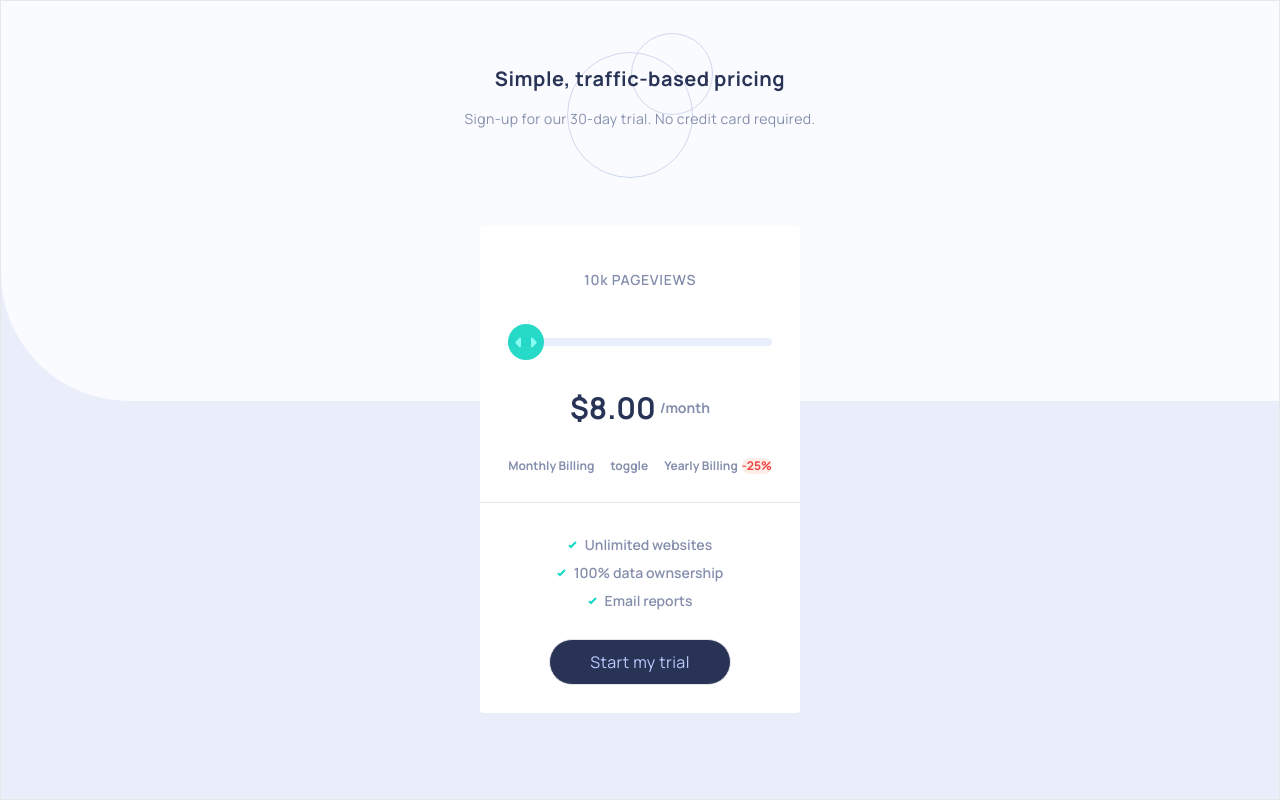
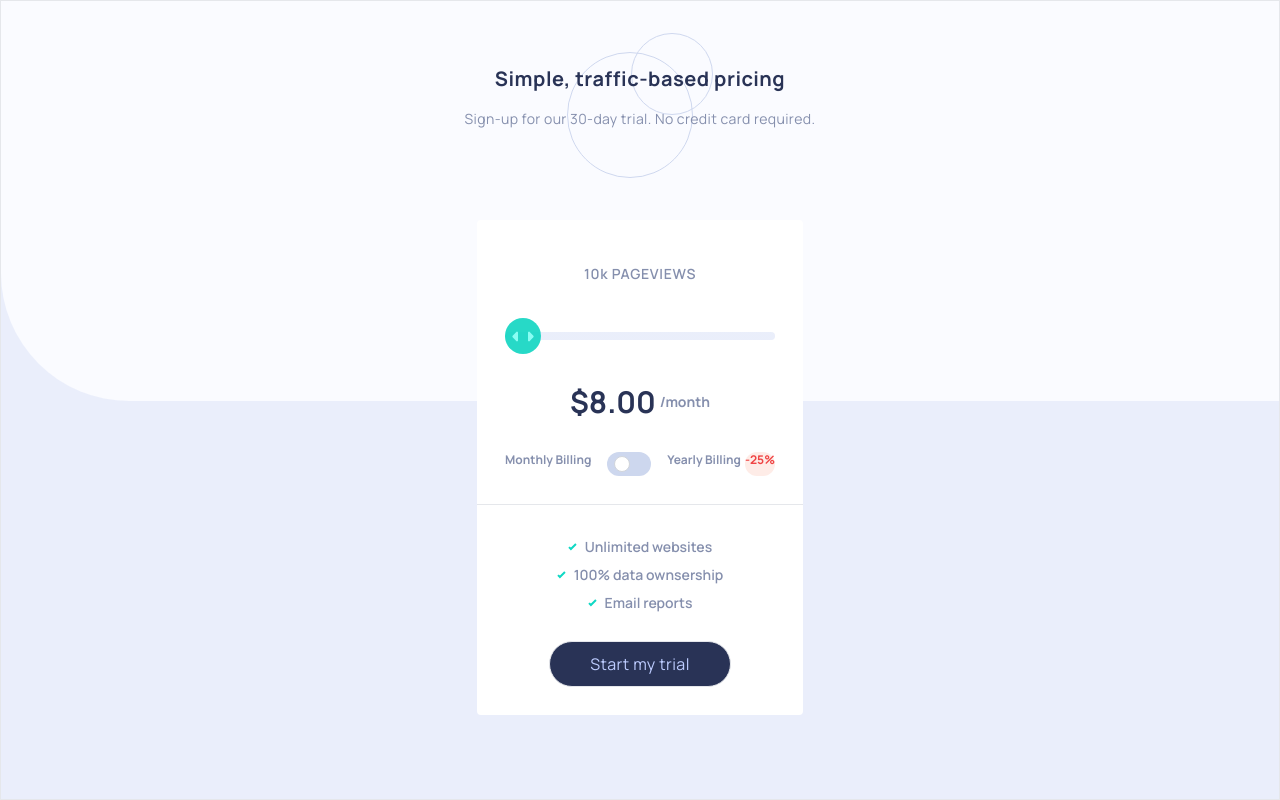
Before and after one commit to ninaokumura/interactive-price-component, a React (Create React App) app: page / in a window 1280 px wide. Built offline with nearby package versions, Linux system fonts and the light colour scheme.

Commit message:
add toggle component

```diff
--- a/src/components/PriceCard.jsx
+++ b/src/components/PriceCard.jsx
@@ -3,6 +3,7 @@ import Slider from "./Slider";
 
 import Button from "./Button";
 import CardFooter from "./CardFooter";
+import Toggle from "./Toggle";
 
 const PLANS = [
   {
@@ -56,7 +57,7 @@ export default function PriceCard() {
         </div>
         <div className="flex gap-4 text-xs text-grayish-blue font-bold">
           <span className="">Monthly Billing</span>
-          <button>toggle</button>
+          <Toggle />
           <div className="flex gap-1">
             <span>Yearly Billing</span>
             <span className="bg-light-grayish-red rounded-full text-red-500">
--- /dev/null
+++ b/src/components/Toggle.jsx
@@ -0,0 +1,19 @@
+import React from "react";
+
+export default function Toggle() {
+  return (
+    <label
+      for="checked-toggle"
+      className="inline-flex relative items-center cursor-pointer"
+    >
+      <input
+        type="checkbox"
+        value=""
+        id="checked-toggle"
+        className="sr-only peer"
+        // checked
+      />
+      <div className="w-11 h-6 hover:bg-soft-cyan bg-light-grayish-blue rounded-full peer peer-focus:ring-0  peer-checked:after:translate-x-full peer-checked:after:border-white after:content-[''] after:absolute after:top-1 after:left-[7px] after:bg-white after:border-gray-300 after:border after:rounded-full after:h-4 after:w-4 after:transition-all peer-checked:bg-strong-cyan"></div>
+    </label>
+  );
+}
--- a/tailwind.config.js
+++ b/tailwind.config.js
@@ -19,7 +19,7 @@ module.exports = {
         "price-white": "hsl(0, 0%, 100%)",
         "very-pale-blue": "hsl(230, 100%, 99%)",
         "light-grayish-slider": "hsl(224, 65%, 95%)",
-        "light-grayish-toggle": "hsl(223, 50%, 87%)",
+        "light-grayish-blue": "hsl(223, 50%, 87%)",
         "grayish-blue": "hsl(225, 20%, 60%)",
         "dark-desaturated-blue": "hsl(227, 35%, 25%)",
       },
```
